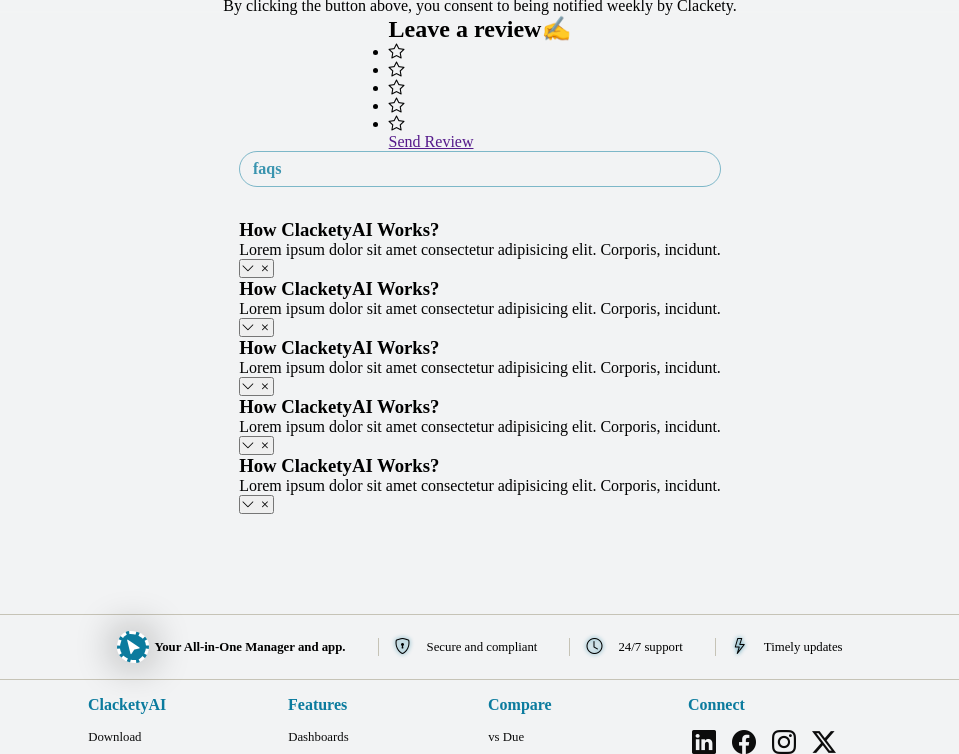
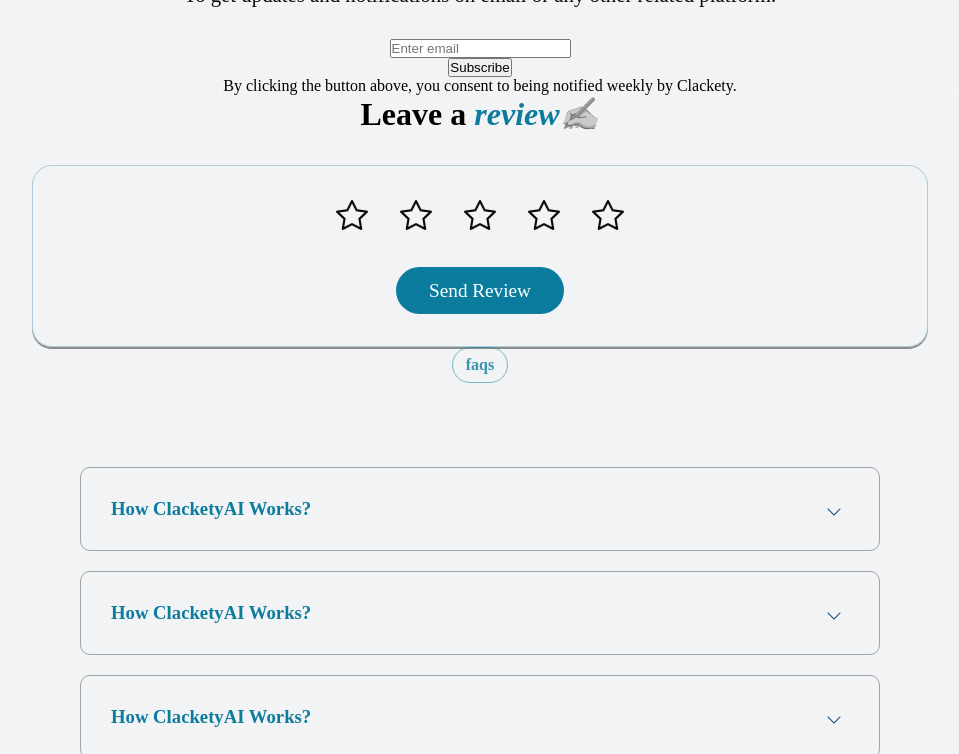
Before and after one commit to thedesigngrandmaster/ClacketyAI, a plain HTML site: page contact.html in a window 1280 px wide. Shown: the part 715-1469 px from the top of the page, without its empty margins (160-1119 px from the left). Drawn offline with nearby package versions, Linux system fonts and the light colour scheme.

Commit message:
Update contact.css

```diff
--- a/css/contact.css
+++ b/css/contact.css
@@ -2,3 +2,187 @@
 @import url("/css/footer.css");
 @import url("/css/variables.css");
 @import url("/css/style.css");
+
+.hero {
+    margin-top: 5rem;
+}
+
+.review {
+    width: 100%;
+    position: relative;
+    display: flex;
+    flex-flow: column;
+    align-items: center;
+    justify-content: center;
+    gap: 2rem;
+}
+
+.review h1 {
+    font-size: 2rem;
+    font-weight: 600;
+}
+
+.review h1 span {
+    color: var(--second-color);
+    font-style: italic;
+}
+
+.review h1 .emoji {
+    filter: grayscale(1);
+}
+
+.my-review {
+    width: 70%;
+    height: auto;
+    position: relative;
+    display: flex;
+    flex-flow: column;
+    align-items: center;
+    justify-content: center;
+    background: transparent;
+    border: .1rem solid rgba(11, 124, 158, 0.31);
+    border-radius: 20px;
+    box-shadow:  0px 2px #0000006c;
+    padding: 2rem;
+    text-align: center;
+    gap: 2rem;
+}
+
+.my-review .reaction {
+    width: 100%;
+    position: relative;
+}
+
+.my-review .reaction ul {
+    list-style: none;
+    display: flex;
+    flex-flow: row;
+    gap: 2rem;
+    align-items: center;
+    justify-content: center;
+    position: relative;
+}
+
+.my-review .reaction ul li .bi {
+    color: var(--black);
+    font-size: 2rem;
+}
+
+.my-review .reaction ul li .bi:active:before {
+    width: 100%;
+    height: 100%;
+    content: "\f19e";
+    color: var(--second-color);
+    font-size: 2rem;
+}
+
+.my-review a {
+    position: relative;
+    display: flex;
+    align-items: center;
+    justify-content: center;
+    text-decoration: none;
+    border: .1rem solid transparent;
+    border-radius: 50px;
+    background-color: var(--second-color);
+    color: var(--white);
+    font-size: 1.2rem;
+    cursor: pointer;
+    padding: .7rem 2rem;
+}
+
+.my-review a:hover {
+    border-color: var(--second-color);
+    color: var(--second-color);
+    background-color: var(--white);
+}
+
+#faq {
+    width: 100%;
+    position: relative;
+    display: flex;
+    flex-flow: column;
+    align-items: center;
+    justify-content: center;
+    gap: 2rem;
+}
+
+.faq-container {
+    max-width: 1000px;
+    margin: 0 auto;
+  }
+
+  .faq {
+    background-color: transparent;
+    border: 1px solid #9fa4a8;
+    border-radius: 10px;
+    margin: 20px 0;
+    padding: 30px;
+    position: relative;
+    overflow: hidden;
+    transition: 0.3s ease;
+    width: 100vh;
+  }
+
+  .faq.active {
+    background-color: #fff;
+    box-shadow: 0 3px 6px rgba(0, 0, 0, 0.1), 0 3px 6px rgba(0, 0, 0, 0.1);
+    border-color: var(--second-color);
+  }
+
+  .faq-title {
+    color: var(--second-color);
+    margin: 0 35px 0 0;
+  }
+
+  .faq-text {
+    display: none;
+    margin: 30px 0 0;
+  }
+
+  .faq.active .faq-text {
+    display: block;
+  }
+
+  .faq-toggle {
+    background-color: transparent;
+    border: 0;
+    border-radius: 50%;
+    cursor: pointer;
+    display: flex;
+    align-items: center;
+    justify-content: center;
+    font-size: 16px;
+    padding: 0;
+    position: absolute;
+    top: 30px;
+    right: 30px;
+    height: 30px;
+    width: 30px;
+  }
+
+  .faq-toggle:focus {
+    outline: 0;
+  }
+
+  .faq-toggle .bi-x {
+    display: none;
+  }
+
+  .faq.active .faq-toggle .bi-x {
+    color: #fff;
+    display: block;
+  }
+
+  .faq.active .faq-toggle .bi-chevron-down {
+    display: none;
+    color: var(--secondary-color);
+  }
+
+  .bi-chevron-down {
+    color: var(--secondary-color);
+  }
+
+  .faq.active .faq-toggle {
+    background-color: #9fa4a8;
+  }
```
